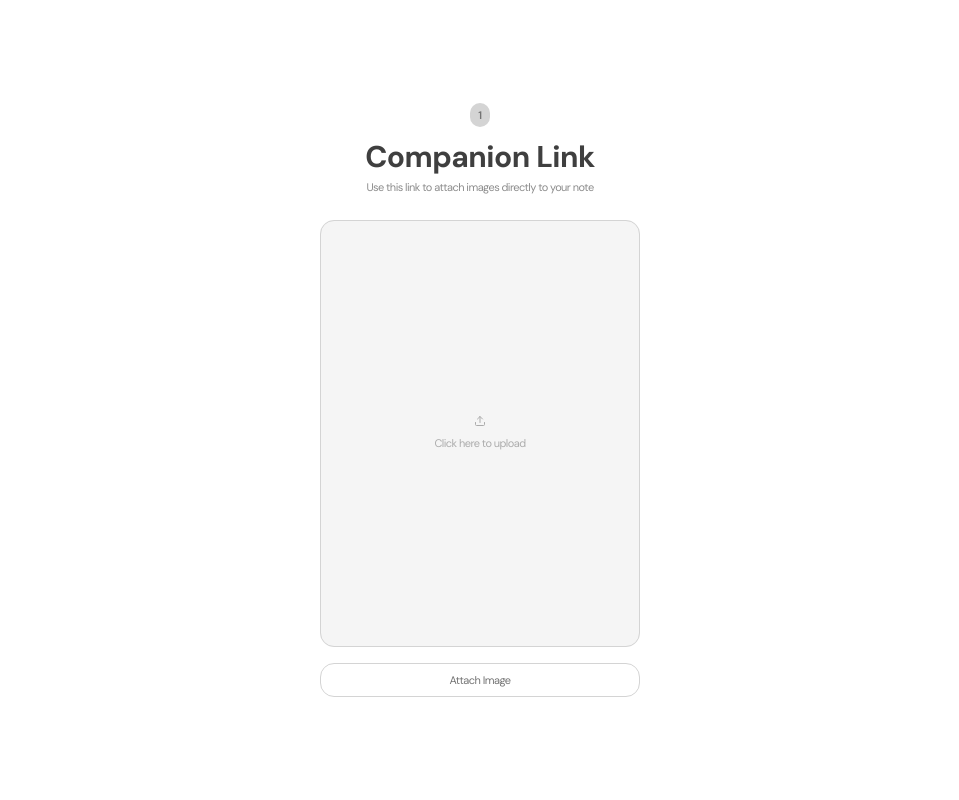
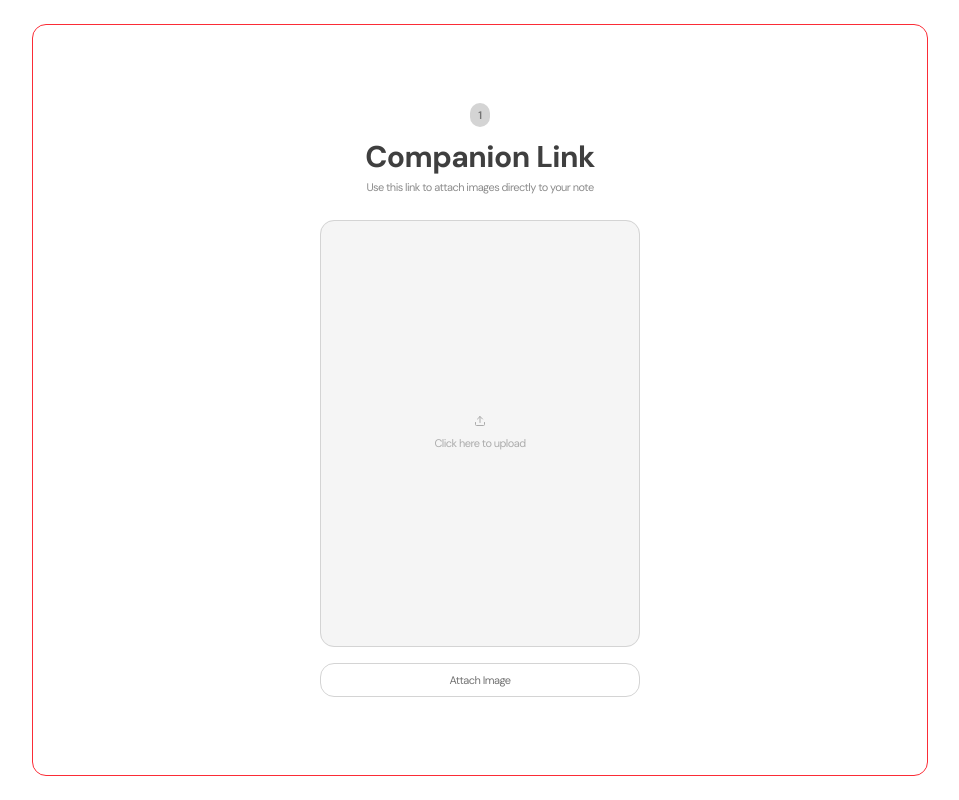
Before and after one commit to Damianrogers51/NoteSnap, a Next.js app: page /companion/1 in a window 1280 px wide. Shown: the whole page, without its empty margins (160-1119 px from the left). Built offline with nearby package versions, Linux system fonts and the light colour scheme; no server answers.

Commit message:
add debugging border

```diff
--- a/src/app/companion/[noteId]/page.tsx
+++ b/src/app/companion/[noteId]/page.tsx
@@ -5,7 +5,7 @@
 
   return (
     <div className="flex flex-col items-center min-h-screen px-4 py-6 overflow-hidden">
-      <div className="flex flex-col items-center justify-center flex-1 w-full max-w-4xl space-y-6">
+      <div className="flex flex-col items-center justify-center flex-1 w-full max-w-4xl space-y-6 border-[.5px] border-red-500 rounded-xl">
         <div className="flex flex-col items-center space-y-3">
           <div className="bg-neutral-300 text-neutral-500 font-semibold rounded-lg px-2 py-1">
              {noteId.slice(0, 8).toUpperCase()}
```
